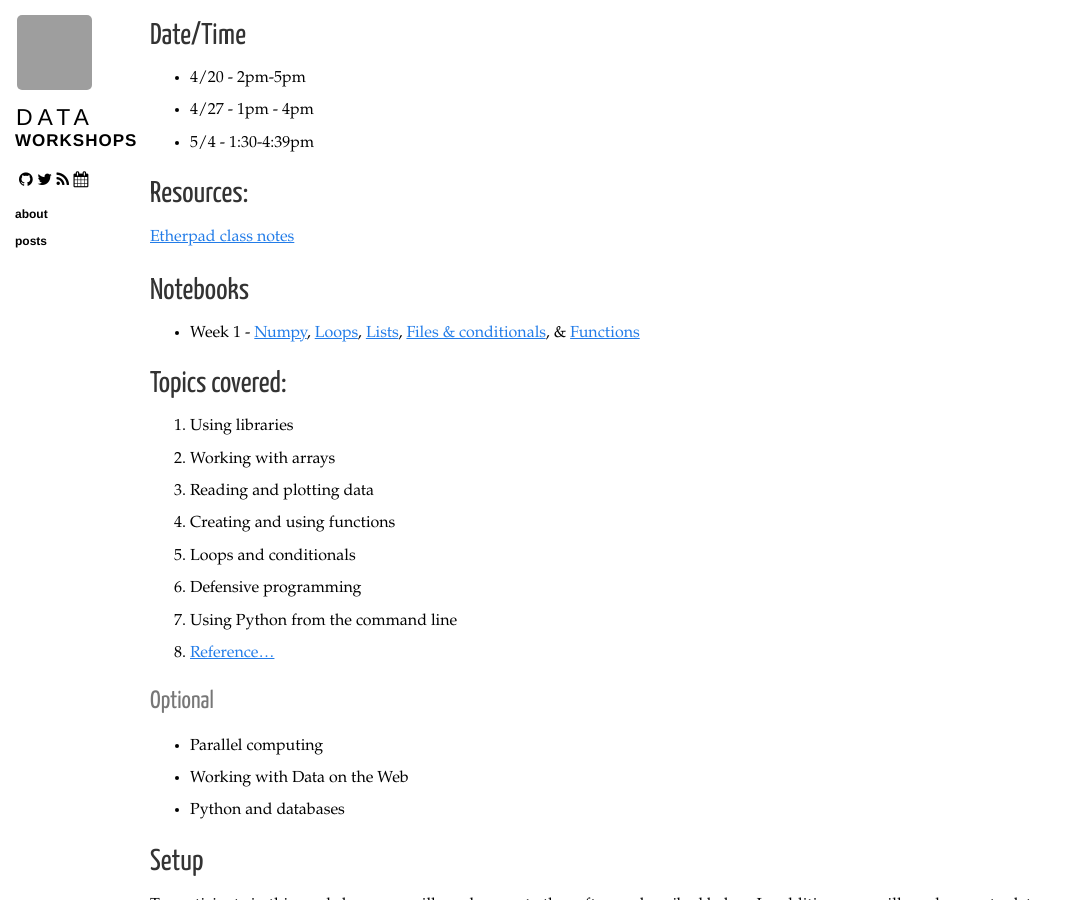
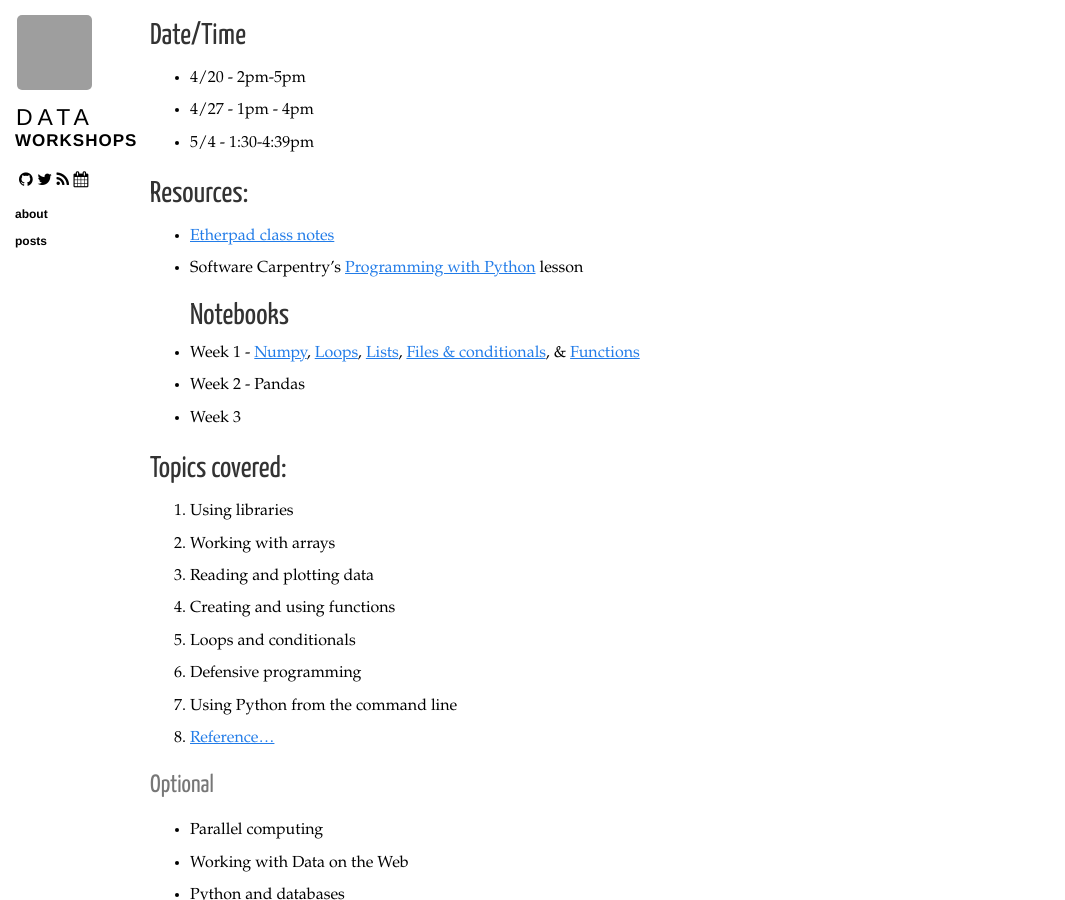
Before and after one commit to ucsdlib/workshops, a Jekyll site: the page built from _posts/2016-04-20-python-econ.markdown, in a window 1280 px wide and 900 px high, scrolled down 509 px. Shown: the whole window, without its empty margins (0-1065 px from the left). Built offline with Jekyll 4.4.1, drawn with Linux system fonts in a browser that asks for light colours; nearby versions of some CDN libraries; grey boxes are pictures that could not be loaded.

Commit message:
adding swc lesson link

```diff
--- a/_posts/2016-04-20-python-econ.markdown
+++ b/_posts/2016-04-20-python-econ.markdown
@@ -27,11 +27,13 @@ This course if intended for beginners. No programming experience is necessary.
 * 5/4 - 1:30-4:39pm
 
 ## Resources:
-[Etherpad class notes](http://pad.software-carpentry.org/econ-python)
-
+* [Etherpad class notes](http://pad.software-carpentry.org/econ-python)
+* Software Carpentry's [Programming with Python](http://swcarpentry.github.io/python-novice-inflammation/) lesson
 ## Notebooks
 
 * Week 1 - [Numpy](https://github.com/ucsdlib/python-novice-inflammation/blob/gh-pages/1-intro-to-numpy.ipynb), [Loops](https://github.com/ucsdlib/python-novice-inflammation/blob/gh-pages/loops.ipynb), [Lists](https://github.com/ucsdlib/python-novice-inflammation/blob/gh-pages/lists.ipynb), [Files & conditionals](https://github.com/ucsdlib/python-novice-inflammation/blob/gh-pages/files%20%26%20conditionals.ipynb), & [Functions](https://github.com/ucsdlib/python-novice-inflammation/blob/gh-pages/functions.ipynb)
+* Week 2 - Pandas
+* Week 3
 
 ## Topics covered:
 
```
